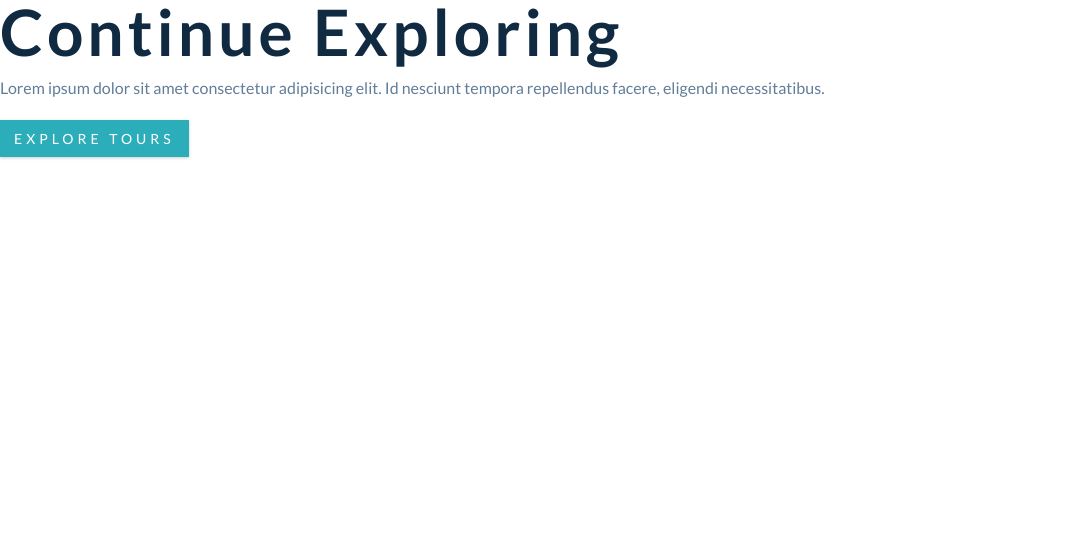
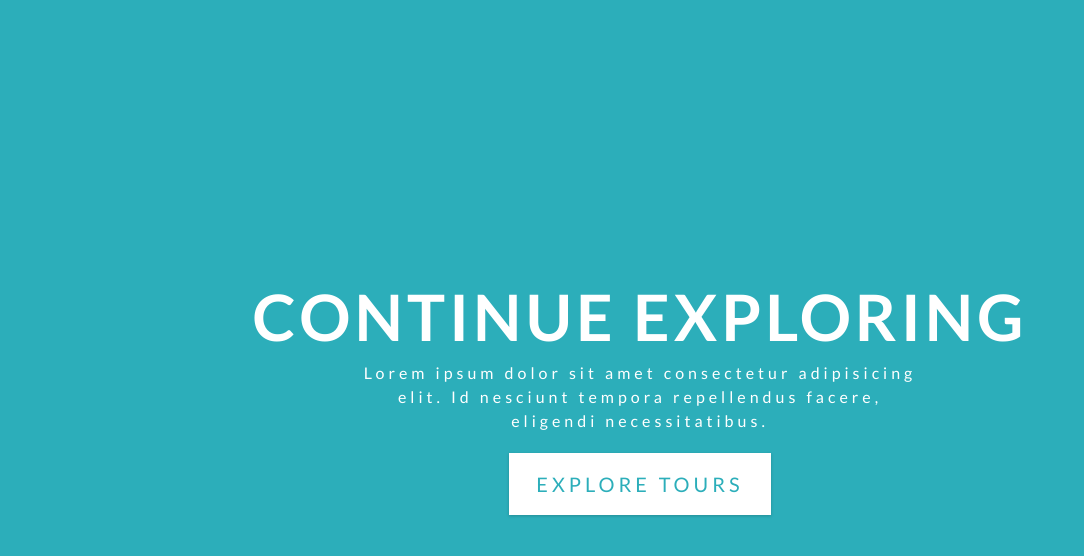
Before and after one commit to AelaMax/backroads, a plain HTML site: page index.html in a window 1280 px wide. Shown: the whole page, without its empty margins (0-1084 px from the left). Drawn offline with Linux system fonts and the light colour scheme; files whose address does not match are found by name.

Commit message:
backroads 130822

```diff
--- a/index.html
+++ b/index.html
@@ -24,7 +24,7 @@
    <div class="hero-banner">
     <h1>continue exploring</h1>
     <p>Lorem ipsum dolor sit amet consectetur adipisicing elit. Id nesciunt tempora repellendus facere, eligendi necessitatibus.</p>
-    <a href="#featured" class="btn hero-btn">explore tours</a>
+    <a href="#featured" class="btn hero-btn scroll-link">explore tours</a>
    </div>
   </div>
  </header>
--- a/styles.css
+++ b/styles.css
@@ -176,6 +176,34 @@ Navbar
 Hero
 ===============
 */
+.hero {
+  min-height: 100vh;
+  background: var(--clr-primary-5);
+  display: flex;
+  justify-content: center;
+  align-items: center;
+}
+.hero-banner {
+  text-align: center;
+  color: var(--clr-white);
+  padding: 0 3rem;
+}
+.hero-banner h1 {
+  text-transform: uppercase;
+}
+.hero-banner p {
+  max-width: 35rem;
+  margin-left: auto;
+  margin-right: auto;
+  color: var(--clr-white);
+  letter-spacing: var(--spacing);
+}
+.hero-btn {
+  padding: 0.9rem 1.6rem;
+  font-size: 1.25rem;
+  background: var(--clr-white);
+  color: var(--clr-primary-5);
+}
 /*
 ===============
 About
```
